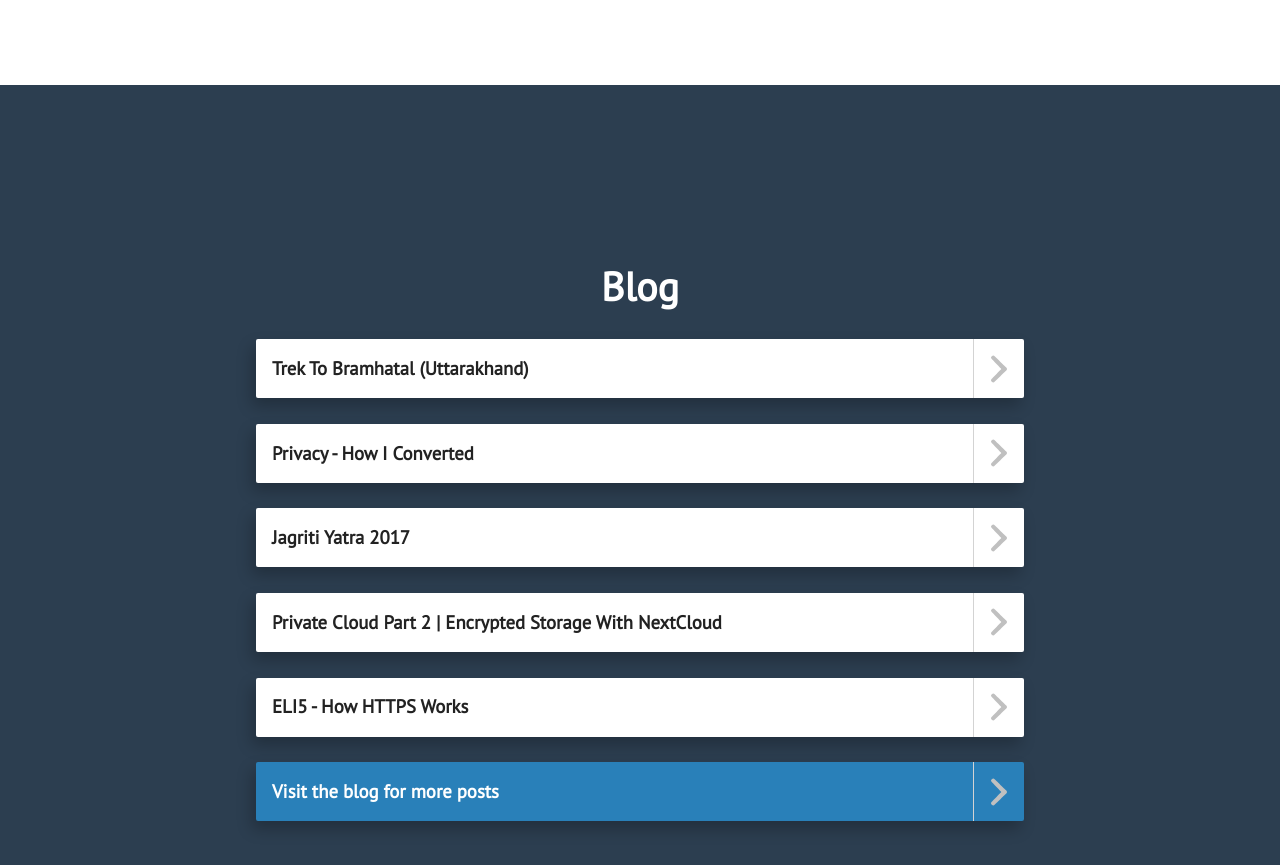
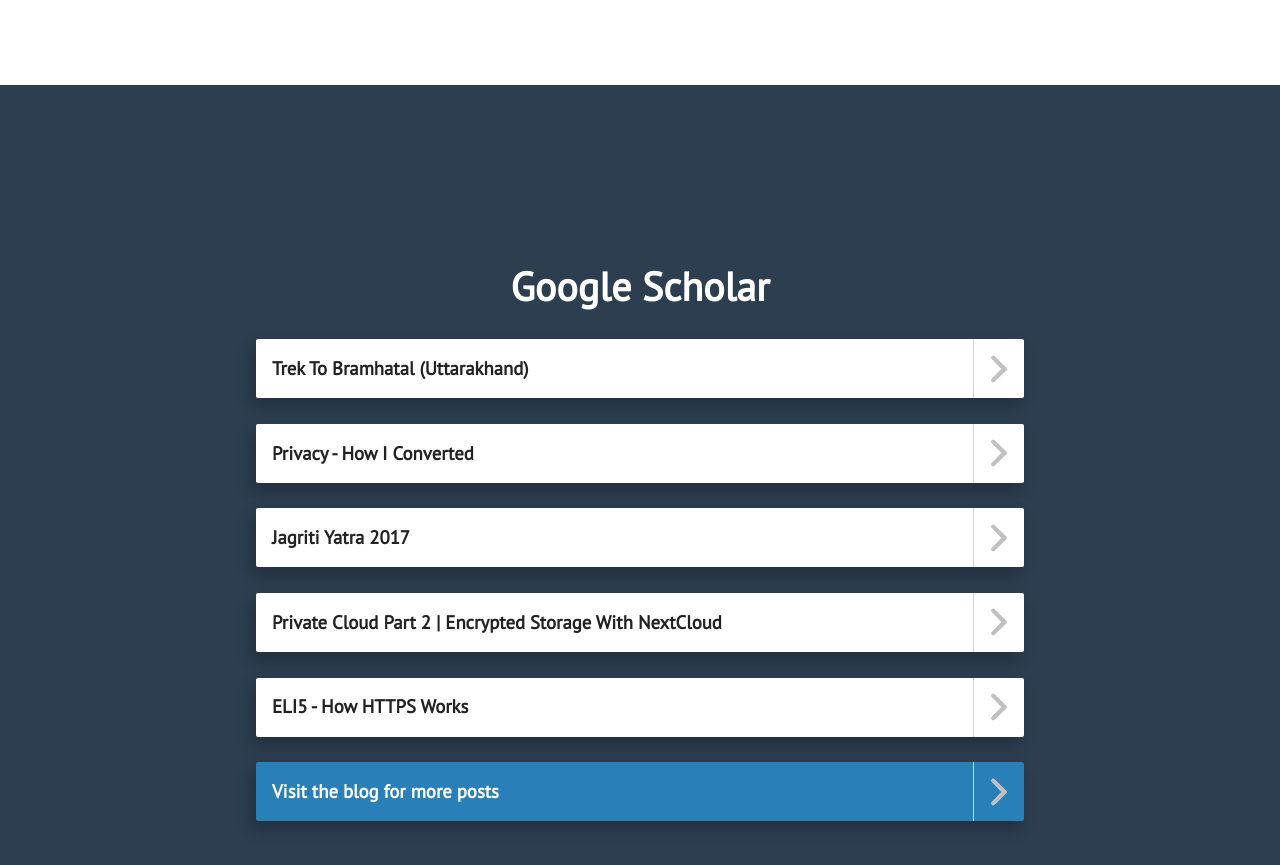
Before and after one commit to cmcabrera97/cmcabrera97.github.io, a Jekyll site: the page built from index.html, in a window 1280 px wide and 900 px high, scrolled down 3875 px. Shown: the top 865 px of the window. Built offline with Jekyll 4.4.1, drawn with Linux system fonts in a browser that asks for light colours; nearby versions of some CDN libraries.

Commit message:
Update blogs.html

```diff
--- a/_includes/blogs.html
+++ b/_includes/blogs.html
@@ -1,7 +1,7 @@
 <div class="section-wrapper">
     <section class="section" id="blog-posts">
         <div class="full-width">
-            <div class="section-heading" id="recent-posts-text">Blog</div>
+            <div class="section-heading" id="recent-posts-text">Google Scholar</div>
             <div class="blogs-wrapper" id="rss-feeds"></div>
         </div>
     </section>
```
